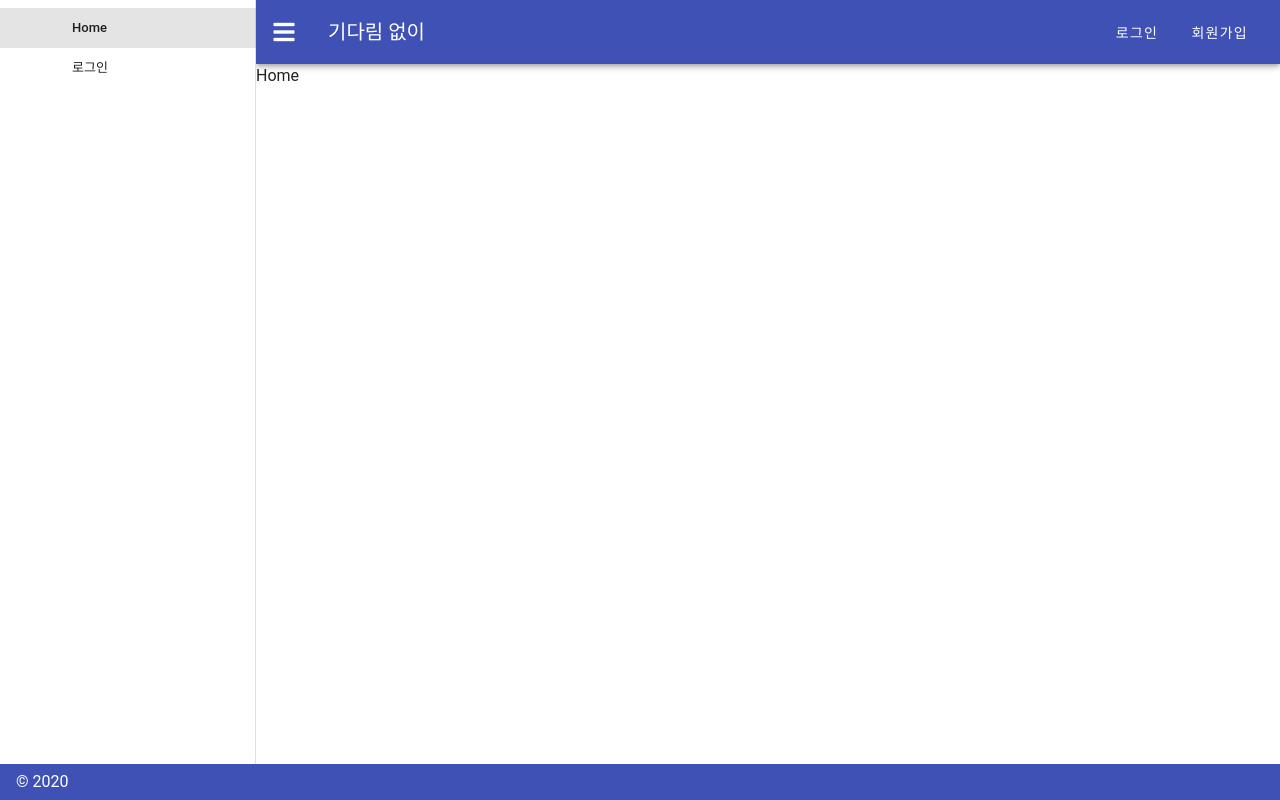
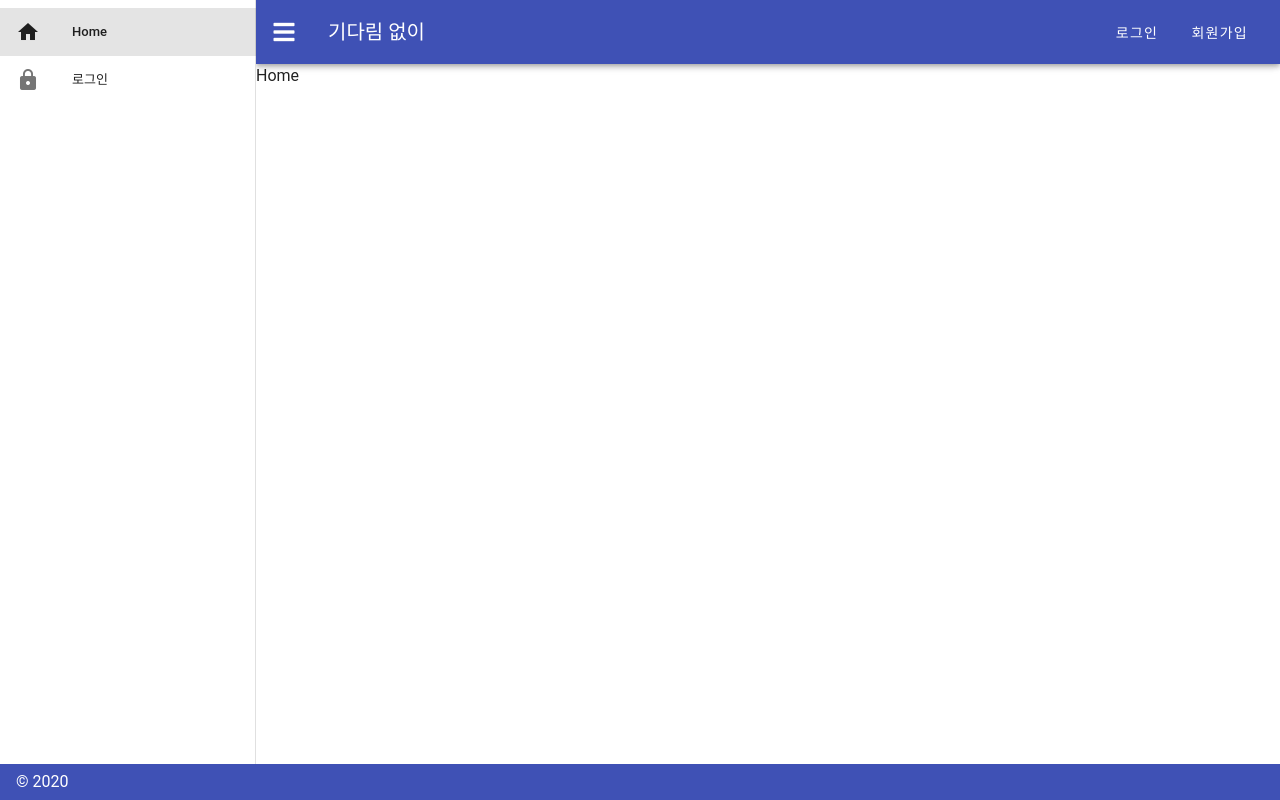
Before and after one commit to pinest94/RestaurantReservation-Web, a Vue app in the folder restaurantreservation-login-web/: page / in a window 1280 px wide. Built offline with nearby package versions, Linux system fonts and the light colour scheme; a small style sheet from the web is missing.

Commit message:
레이아웃 아이콘 추가

```diff
--- a/restaurantreservation-login-web/src/App.vue
+++ b/restaurantreservation-login-web/src/App.vue
@@ -7,7 +7,7 @@
       <v-list dense>
         <v-list-item router :to="{name: 'home'}" exact>
           <v-list-item-action>
-            <v-icon>mdi-home</v-icon>
+            <v-icon>home</v-icon>
           </v-list-item-action>
           <v-list-item-content>
             <v-list-item-title>Home</v-list-item-title>
@@ -15,7 +15,7 @@
         </v-list-item>
         <v-list-item v-if="isLogin === false" router :to="{name: 'login'}" exact>
           <v-list-item-action>
-            <v-icon>mdi-contact-mail</v-icon>
+            <v-icon>lock</v-icon>
           </v-list-item-action>
           <v-list-item-content>
             <v-list-item-title>로그인</v-list-item-title>
@@ -23,7 +23,7 @@
         </v-list-item>
         <v-list-item v-if="isLogin === true" router :to="{name: 'mypage'}" exact>
           <v-list-item-action>
-            <v-icon>mdi-contact-mail</v-icon>
+            <v-icon>info</v-icon>
           </v-list-item-action>
           <v-list-item-content>
             <v-list-item-title>마이페이지</v-list-item-title>
```
